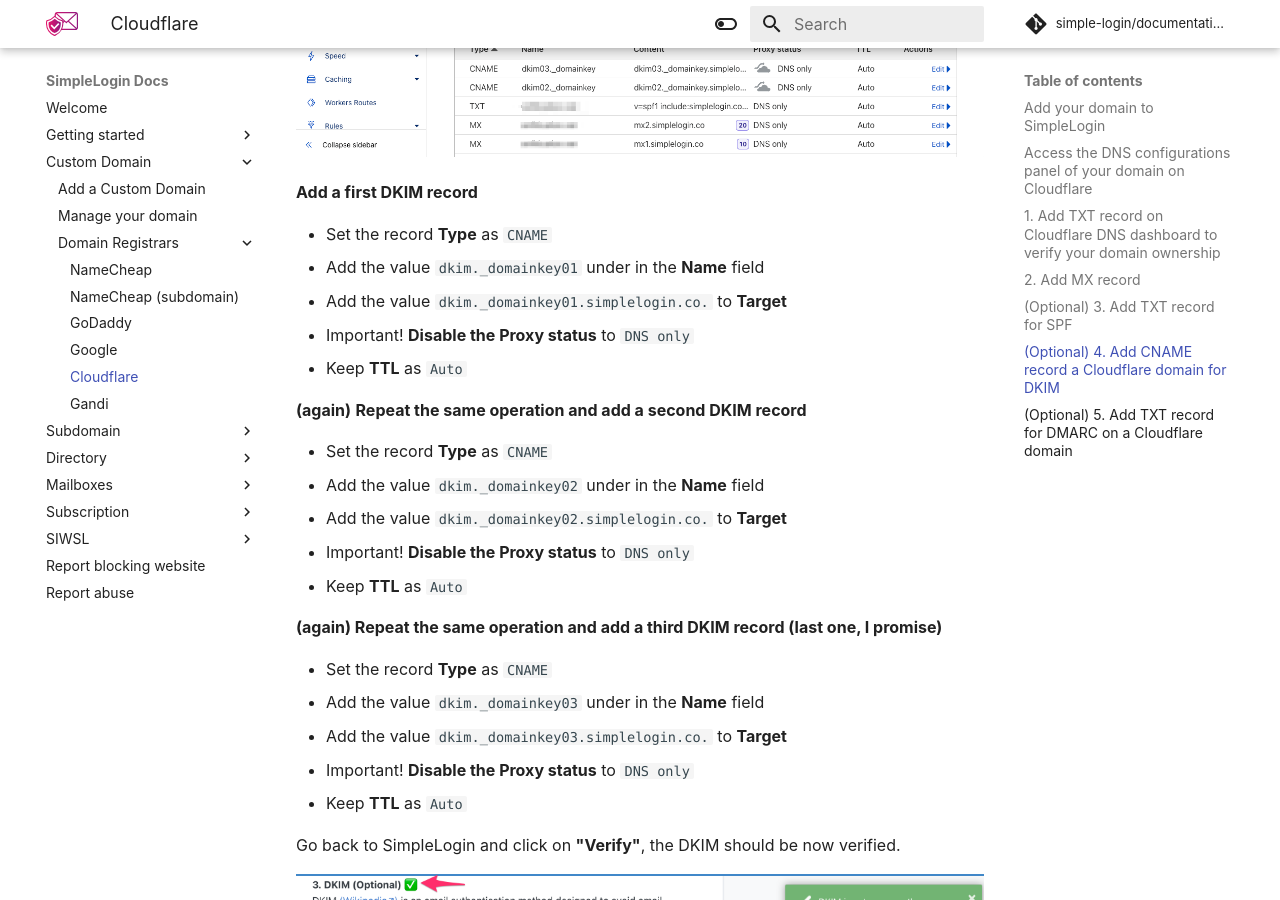
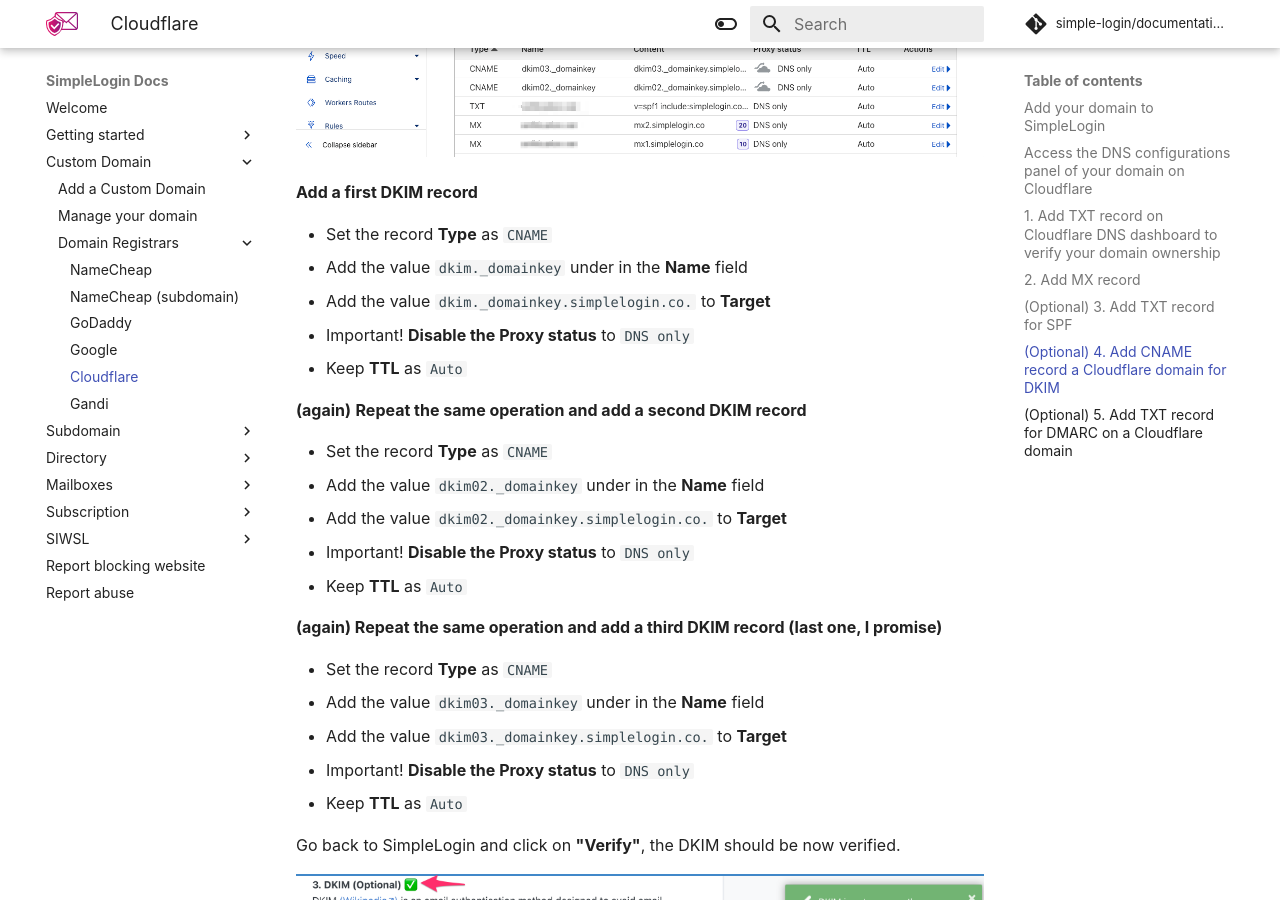
Before and after one commit to simple-login/documentation, an MkDocs documentation site: the page built from docs/custom-domain/registrars/cloudflare/cloudflare.md, in a window 1280 px wide and 900 px high, scrolled down 7335 px. Built offline with MkDocs 1.6.1 and Material for MkDocs 9.7.7, drawn with Linux system fonts in a browser that asks for light colours; comment, search, counter and statistics services are not loaded.

Commit message:
Update cloudflare.md
Corrected DKIM DNS entries to match the instructions in the DNS Settings section of the user's dashboard.  When using the old values in this document my DKIM verification would fail.

```diff
--- a/docs/custom-domain/registrars/cloudflare/cloudflare.md
+++ b/docs/custom-domain/registrars/cloudflare/cloudflare.md
@@ -107,8 +107,8 @@ From the [Cloudflare DNS configurations panel](/docs/custom-domain/registrars/cl
 **Add a first DKIM record**
 
 - Set the record **Type** as `CNAME`
-- Add the value `dkim._domainkey01` under in the **Name** field
-- Add the value `dkim._domainkey01.simplelogin.co.` to **Target**
+- Add the value `dkim._domainkey` under in the **Name** field
+- Add the value `dkim._domainkey.simplelogin.co.` to **Target**
 - Important! **Disable the Proxy status** to `DNS only`
 - Keep **TTL** as `Auto`
 
@@ -116,8 +116,8 @@ From the [Cloudflare DNS configurations panel](/docs/custom-domain/registrars/cl
 **(again)** **Repeat the same operation and add a second DKIM record**
 
 - Set the record **Type** as `CNAME`
-- Add the value `dkim._domainkey02` under in the **Name** field
-- Add the value `dkim._domainkey02.simplelogin.co.` to **Target**
+- Add the value `dkim02._domainkey` under in the **Name** field
+- Add the value `dkim02._domainkey.simplelogin.co.` to **Target**
 - Important! **Disable the Proxy status** to `DNS only`
 - Keep **TTL** as `Auto`
 
@@ -125,8 +125,8 @@ From the [Cloudflare DNS configurations panel](/docs/custom-domain/registrars/cl
 **(again) Repeat the same operation and add a third DKIM record (last one, I promise)**
 
 - Set the record **Type** as `CNAME`
-- Add the value `dkim._domainkey03` under in the **Name** field
-- Add the value `dkim._domainkey03.simplelogin.co.` to **Target**
+- Add the value `dkim03._domainkey` under in the **Name** field
+- Add the value `dkim03._domainkey.simplelogin.co.` to **Target**
 - Important! **Disable the Proxy status** to `DNS only`
 - Keep **TTL** as `Auto`
 
```
